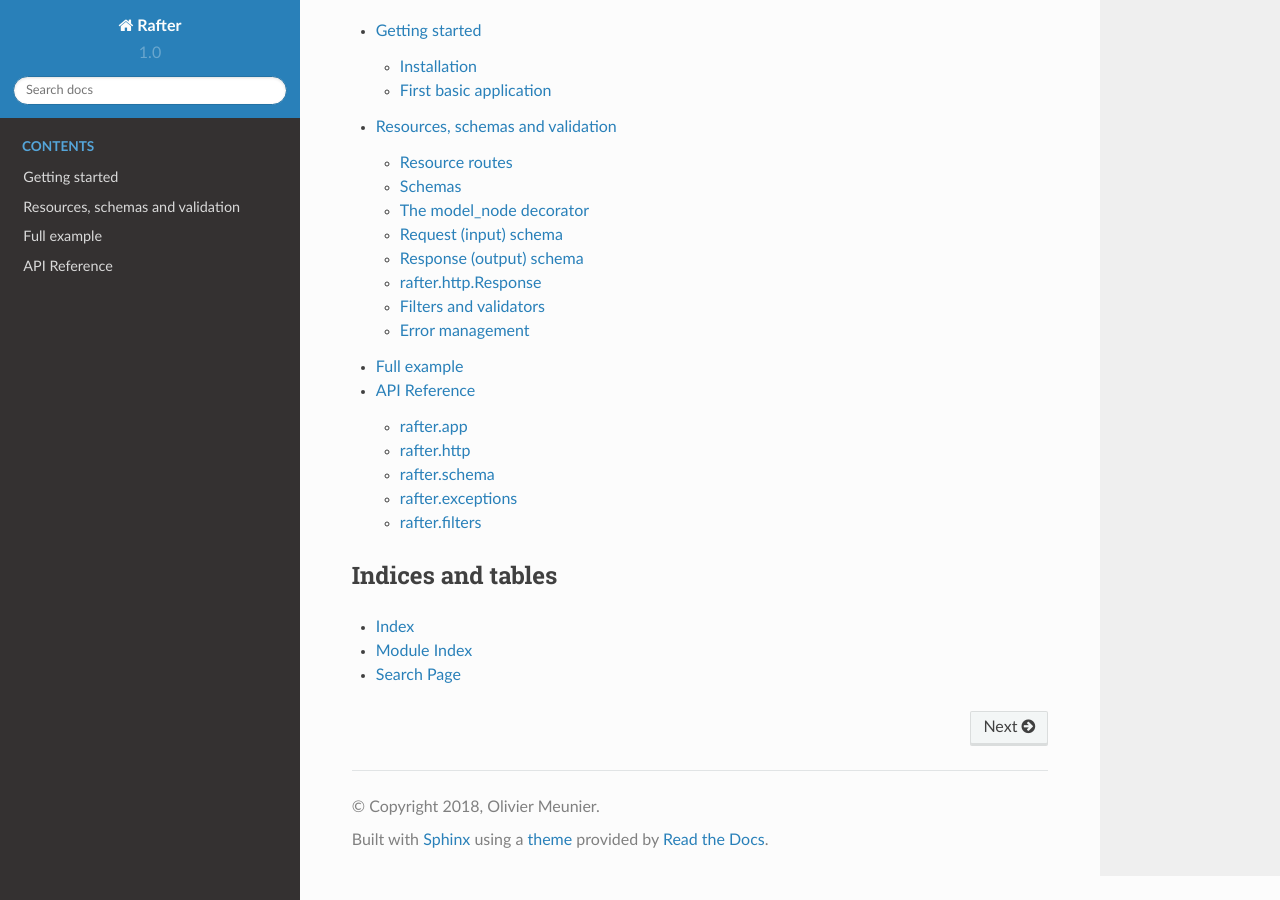
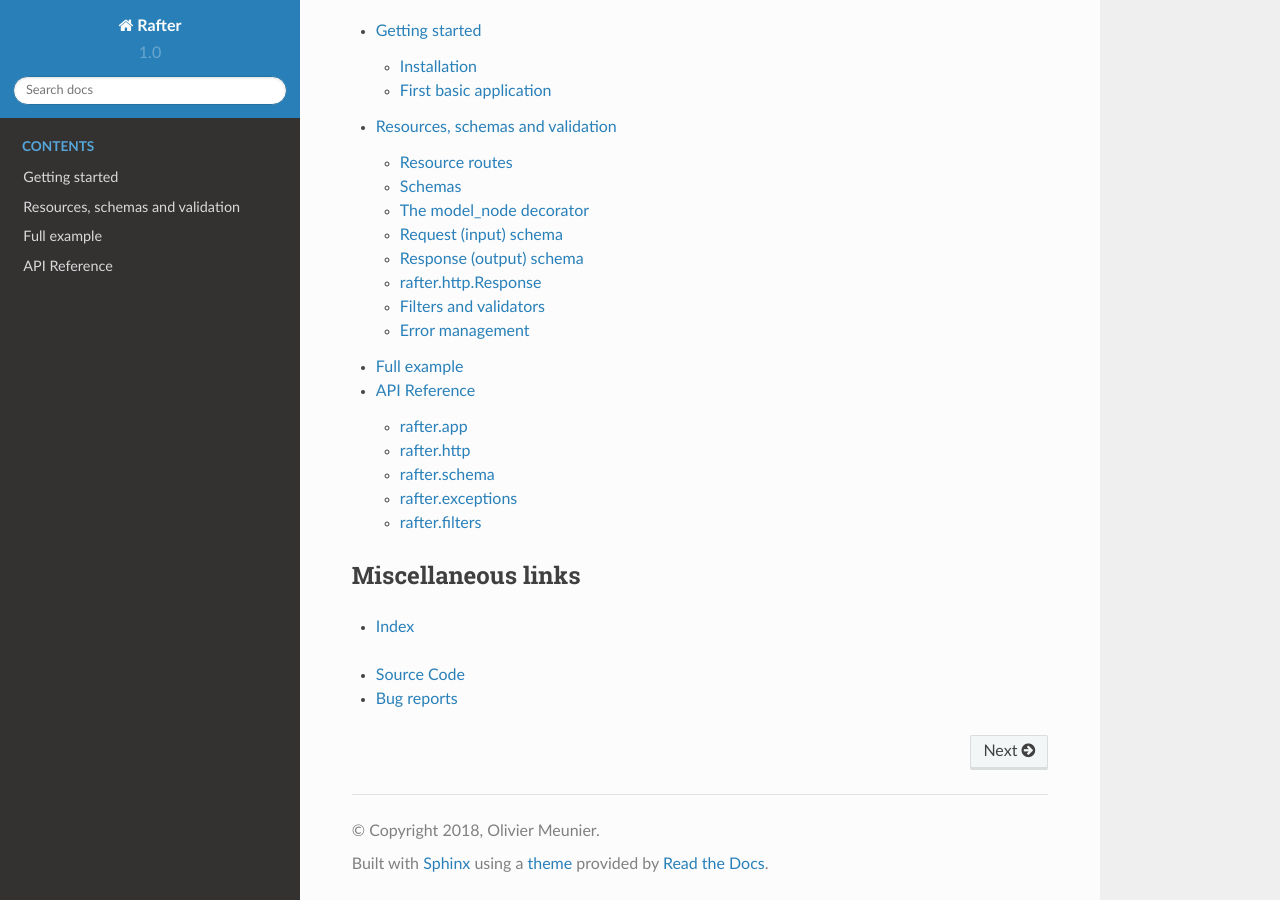
Before and after one commit to olivier-m/rafter, a Sphinx documentation site: the page built from docs/source/index.rst, in a window 1280 px wide and 900 px high, scrolled down 1129 px. Built offline with Sphinx 7.4.7 and the Read the Docs theme 2.0.0, drawn with Linux system fonts in a browser that asks for light colours.

```diff
--- a/docs/source/index.rst
+++ b/docs/source/index.rst
@@ -46,9 +46,13 @@ Now, let's see more examples and usage instruction in :doc:`the next part <./get
    reference
 
 
-Indices and tables
-==================
+Miscellaneous links
+===================
 
 * :ref:`genindex`
-* :ref:`modindex`
-* :ref:`search`
+
+.. * :ref:`modindex`
+.. * :ref:`search`
+
+* `Source Code <https://github.com/olivier-m/rafter/>`__
+* `Bug reports <https://github.com/olivier-m/rafter/issues>`__
```
Also changed, not shown: README.md (+1 -1 lines), setup.py (+5 -2 lines), 2 other files.
